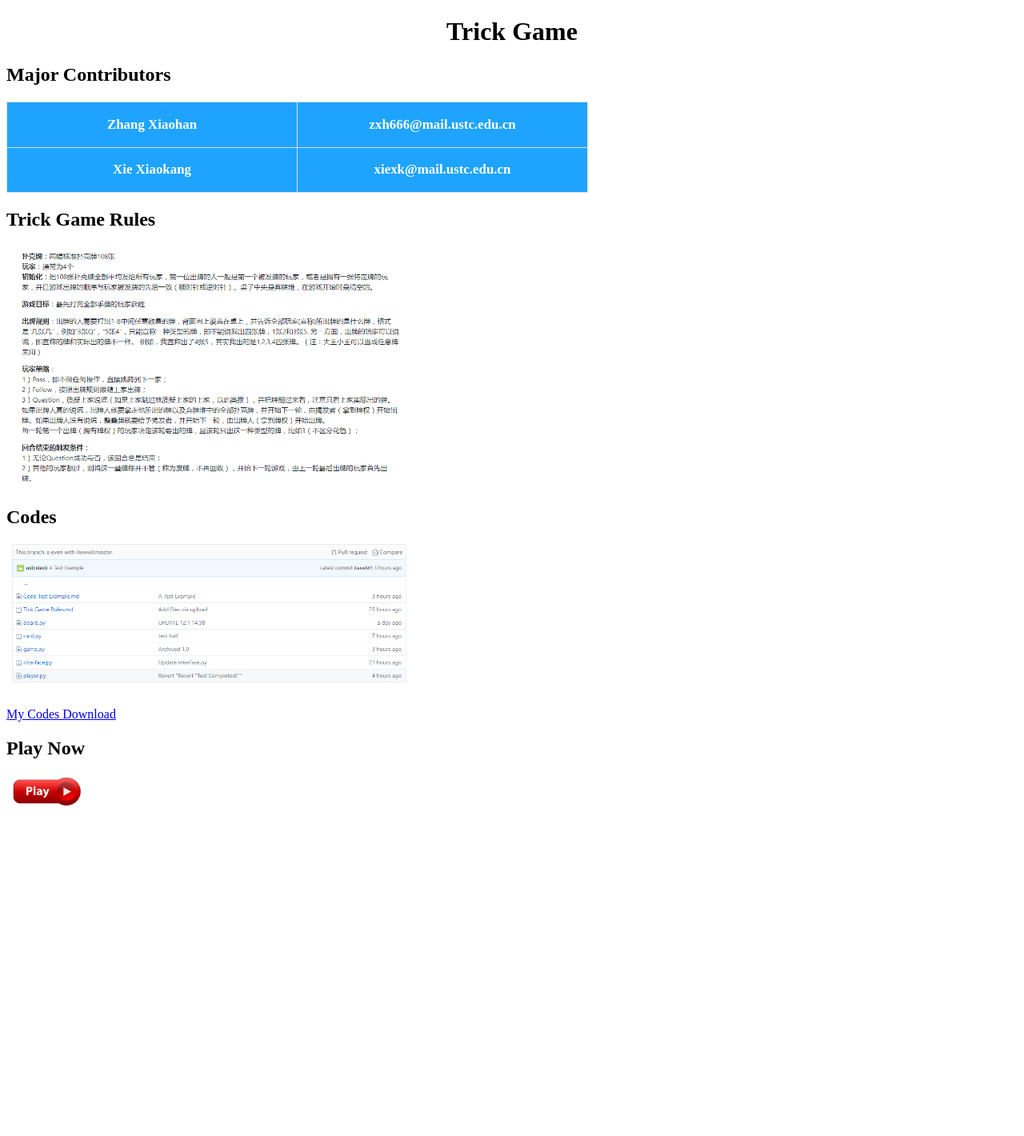
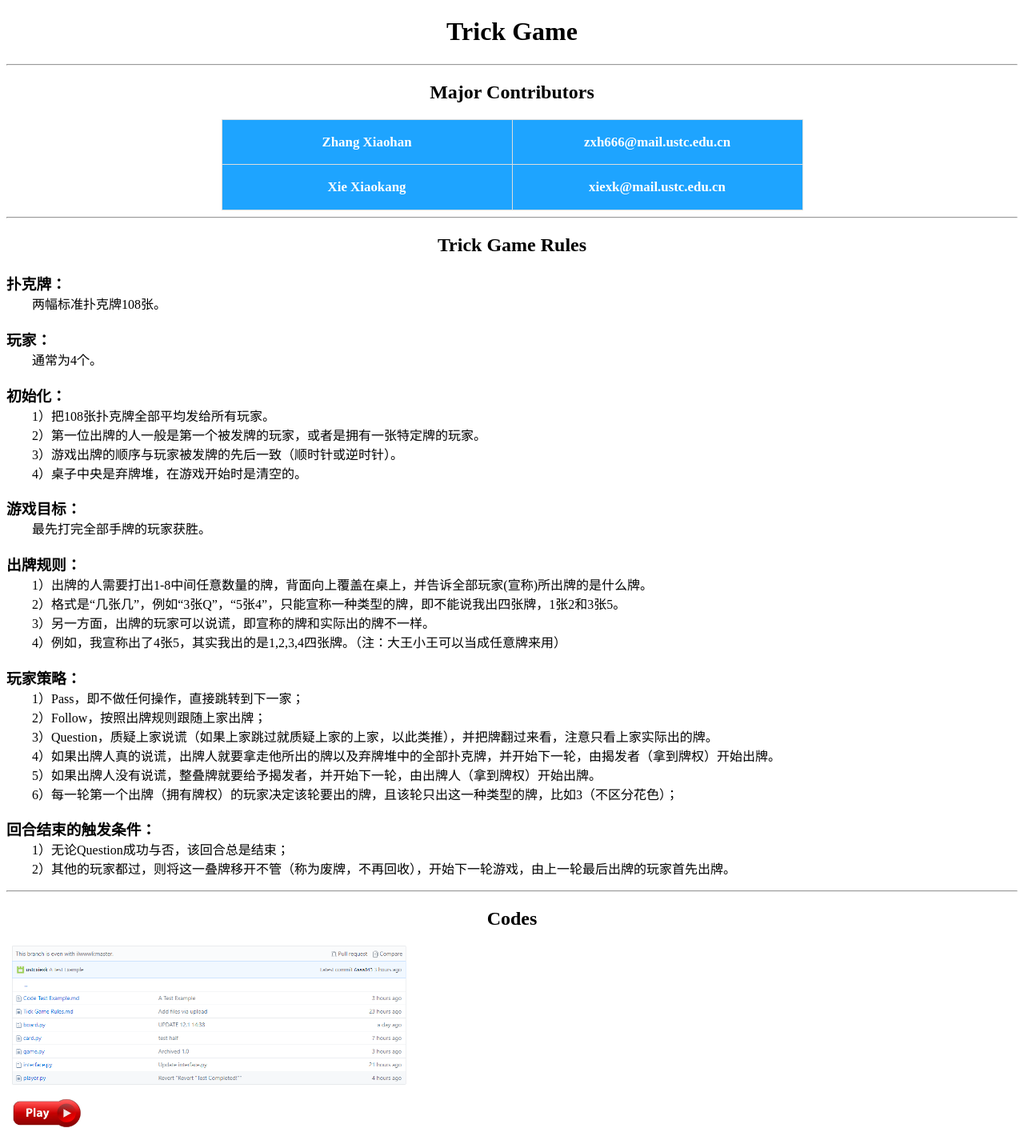
Before and after one commit to ilwwli/Poker, a Flask app: page / in a window 1280 px wide. Shown: the whole page at 80% size. Before the commit the page ends 1007 px from the top, so only its background shows below. Run offline with Flask 2, Linux system fonts and the light colour scheme; lists and menus that the app fills with data are empty.

Commit message:
Reconstruct html

```diff
--- a/Code/Front/application/templates/index.html
+++ b/Code/Front/application/templates/index.html
@@ -1,25 +1,23 @@
-<!doctype html>
-<html>
-<head>
-	<title>Trick Game</title>
+{% extends "layout.html" %}
+{% block head %}
 	<link type="text/css">
 	<style>
 		.table1_9 table {
-			width:100%;
-			margin:15px 0
+			width:100% auto;
+			margin:0 auto;
 		}
 		.table1_9 th {
 			height: 30px;
 			width: 360px;
 			background-color:#1EA4FF;
-			color:#FFFFFF
+			color:#FFFFFF;
 		}
 		.table1_9,.table1_9 th,.table1_9 td {
 			font-size:0.95em;
 			text-align:center;
 			padding:1px;
 			border:1px solid #dddddd;
-			border-collapse:collapse
+			border-collapse:collapse;
 		}
 		.table1_9 tr:nth-child(odd){
 			background-color:#b4e0fe;
@@ -27,12 +25,24 @@
 		.table1_9 tr:nth-child(even){
 			background-color:#fdfdfd;
 		}
+		.rule h3{
+			font-weight:bold;
+			padding-bottom:0;
+			margin-bottom:0;
+		}
+		.rule p{
+			margin-top:0;
+			white-space:pre-line;
+			padding-left:2em;
+		}
+		h2 {
+			text-align:center;
+		}
 	</style>
-</head>
-<body>
-	<h1 align="center">Trick Game </h1>
-<h2>Major Contributors </h2>
-	<table class=table1_9>
+{% endblock %}
+{% block body %}
+	<h2>Major Contributors </h2>
+	<table class="table1_9" align="center">
 		<tr>
 			<th><h3>Zhang Xiaohan</h3></th><th><h3>zxh666@mail.ustc.edu.cn</h3></th>
 		</tr>
@@ -40,19 +50,44 @@
 			<th><h3>Xie Xiaokang</h3></th><th><h3>xiexk@mail.ustc.edu.cn</h3></th>
 		</tr>
 	</table>
-
+	<div class="rule">
+	<hr>
 	<h2>Trick Game Rules</h2>
-			<img alt="Rules" src="../static/image/TrickGameRules.png" width="500"/>
+			<!--img alt="Rules" src="../static/image/TrickGameRules.png" width="500"/-->
+		<h3>扑克牌：</h3>
+			<p>两幅标准扑克牌108张。</p>
+		<h3>玩家：</h3>
+			<p>通常为4个。</p>
+		<h3>初始化：</h3>
+			<p>1）把108张扑克牌全部平均发给所有玩家。
+			2）第一位出牌的人一般是第一个被发牌的玩家，或者是拥有一张特定牌的玩家。
+			3）游戏出牌的顺序与玩家被发牌的先后一致（顺时针或逆时针）。
+			4）桌子中央是弃牌堆，在游戏开始时是清空的。</p>
+		<h3>游戏目标：</h3>
+			<p>最先打完全部手牌的玩家获胜。</p>
+		<h3>出牌规则：</h3>
+			<p>1）出牌的人需要打出1-8中间任意数量的牌，背面向上覆盖在桌上，并告诉全部玩家(宣称)所出牌的是什么牌。
+			2）格式是“几张几”，例如“3张Q”，“5张4”，只能宣称一种类型的牌，即不能说我出四张牌，1张2和3张5。
+			3）另一方面，出牌的玩家可以说谎，即宣称的牌和实际出的牌不一样。
+			4）例如，我宣称出了4张5，其实我出的是1,2,3,4四张牌。（注：大王小王可以当成任意牌来用）</p>
+		<h3>玩家策略：</h3>
+			<p>1）Pass，即不做任何操作，直接跳转到下一家；
+			2）Follow，按照出牌规则跟随上家出牌；
+			3）Question，质疑上家说谎（如果上家跳过就质疑上家的上家，以此类推），并把牌翻过来看，注意只看上家实际出的牌。
+			4）如果出牌人真的说谎，出牌人就要拿走他所出的牌以及弃牌堆中的全部扑克牌，并开始下一轮，由揭发者（拿到牌权）开始出牌。
+			5）如果出牌人没有说谎，整叠牌就要给予揭发者，并开始下一轮，由出牌人（拿到牌权）开始出牌。
+			6）每一轮第一个出牌（拥有牌权）的玩家决定该轮要出的牌，且该轮只出这一种类型的牌，比如3（不区分花色）；</p>
+		<h3>回合结束的触发条件：</h3>
+			<p>1）无论Question成功与否，该回合总是结束；
+			2）其他的玩家都过，则将这一叠牌移开不管（称为废牌，不再回收），开始下一轮游戏，由上一轮最后出牌的玩家首先出牌。</p>
+	</div>
+	<hr>
 	<h2>Codes</h2>
-	<img alt="Codes" src="../static/image/codes.png" width="500/"/>
-	<p><font size="3">
-		<a href="https://github.com/ustcxiexk/Poker/tree/master/Code/Game" target="_blank">
-			My Codes Download
-		</a>
-	</font></p>
-	<h2>Play Now</h2>
+	<a href="https://github.com/ustcxiexk/Poker/tree/master/Code/Game" target="_blank">
+		<img alt="Codes" src="../static/image/codes.png" width="500/"/>
+	</a>
+	<br />
 	<a href ="/login">
 		<img alt="Codes" src="../static/image/playnow.jpg" width="100/" align="middle"/>
 	</a>
-</body>
-</html>
+{% endblock %}
--- /dev/null
+++ b/Code/Front/application/templates/layout.html
@@ -0,0 +1,30 @@
+<!DOCTYPE html>
+<html>
+    <head>
+        <!-- jQuery Library
+        <meta charset="UTF-8">
+        <script src="//lib.sinaapp.com/js/jquery/1.12.4/jquery-1.12.4.min.js"></script>
+        <!-- Common Head Parts -->
+        <title>Trick Game</title>
+        <!-- Head Block Entrance -->
+        {% block head %}{% endblock %}
+    </head>
+    <body>
+        <!-- Common Head Parts -->
+        <h1 align="center">Trick Game </h1>
+        <hr>
+        <!-- Error Messages -->
+        {% with messages = get_flashed_messages(category_filter=["error"]) %}
+        {% if messages %}
+            <ul class=flashes>
+            {% for message in messages %}
+                <li>{{ message }}</li>
+            {% endfor %}
+            </ul>
+            <hr>
+        {% endif %}
+        {% endwith %}
+        <!-- Body Block Entrance -->
+        {% block body %}{% endblock %}
+    </body>
+</html>
--- a/Code/Front/application/views.py
+++ b/Code/Front/application/views.py
@@ -19,7 +19,7 @@ def login():
             return redirect(url_for('play'))
     return render_template('login.html', error=error)
 
-cards = ['h5','da','h5','h8','wangsmall','d4','s8','d4']
+cards = ['h5','da','c5','s8','d5','c4','s8','h4']
 # --- Game Page ---
 @app.route('/play', methods = ['GET', 'PUT'])
 def play():
@@ -27,18 +27,16 @@ def play():
             flash('Skip Login Error', category='error')
             return redirect(url_for('login'))
     else:
-        if request.method == 'PUT':
-            flash('Submit Got', category='error')
-            cards.pop()
-            for card in cards:
-                imagesrc = [card, "../static/pokerimg/%s.jpg " % card]
-                flash(imagesrc, category='cards')
-            return render_template('cards.html')
-        else:
-            for card in cards:
-                imagesrc = [card, "../static/pokerimg/%s.jpg " % card]
-                flash(imagesrc, category='cards')
-            return render_template('cards.html')
+        alpha = request.args.get('Cards')
+        if alpha:
+            alpha = alpha.split(',')
+            print(alpha)
+            for card in alpha[:-1]:
+                cards.remove(card)
+        for card in cards:
+            imagesrc = [card, "../static/pokerimg/%s.jpg " % card]
+            flash(imagesrc, category='cards')
+        return render_template('cards.html')
 
 # --- Home Page ---
 @app.route('/', methods=['GET'])
```
Also changed, not shown: Code/Front/application/templates/cards.html (+6 -24 lines), Code/Front/application/templates/login.html (+4 -17 lines).
